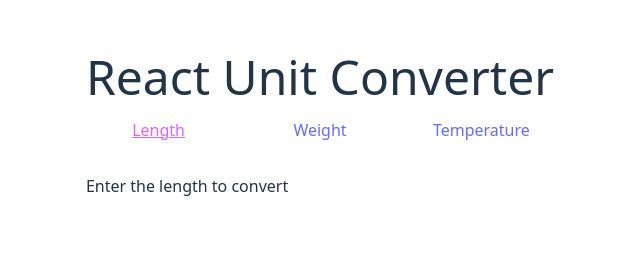
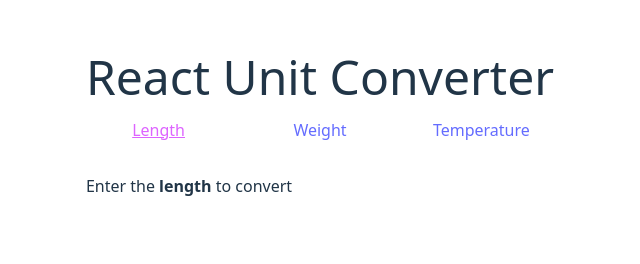
Before and after one commit to sebastianaclane/react-unit-converter, a React (Vite) app: page / in a window 1280 px wide. Shown: the part 107-371 px from the top of the page, without its empty margins (320-960 px from the left). Built offline with nearby package versions, Linux system fonts and the light colour scheme.

Commit message:
Bold the typeOfConverter word so it stands out

```diff
--- a/src/Form.jsx
+++ b/src/Form.jsx
@@ -10,7 +10,7 @@
 
     return (
         <form className="form grid gap-4">
-            <label for="unitamount">Enter the {typeOfConverter} to convert</label>
+            <label for="unitamount">Enter the <strong>{typeOfConverter}</strong> to convert</label>
             <input type="text" id="unitamount" name="unitamount" ref={unitAmountRef}/>
             <label for="convertfrom">Unit to Convert from</label>
             <select name="convertfrom" ref={convertFromRef}>
```
